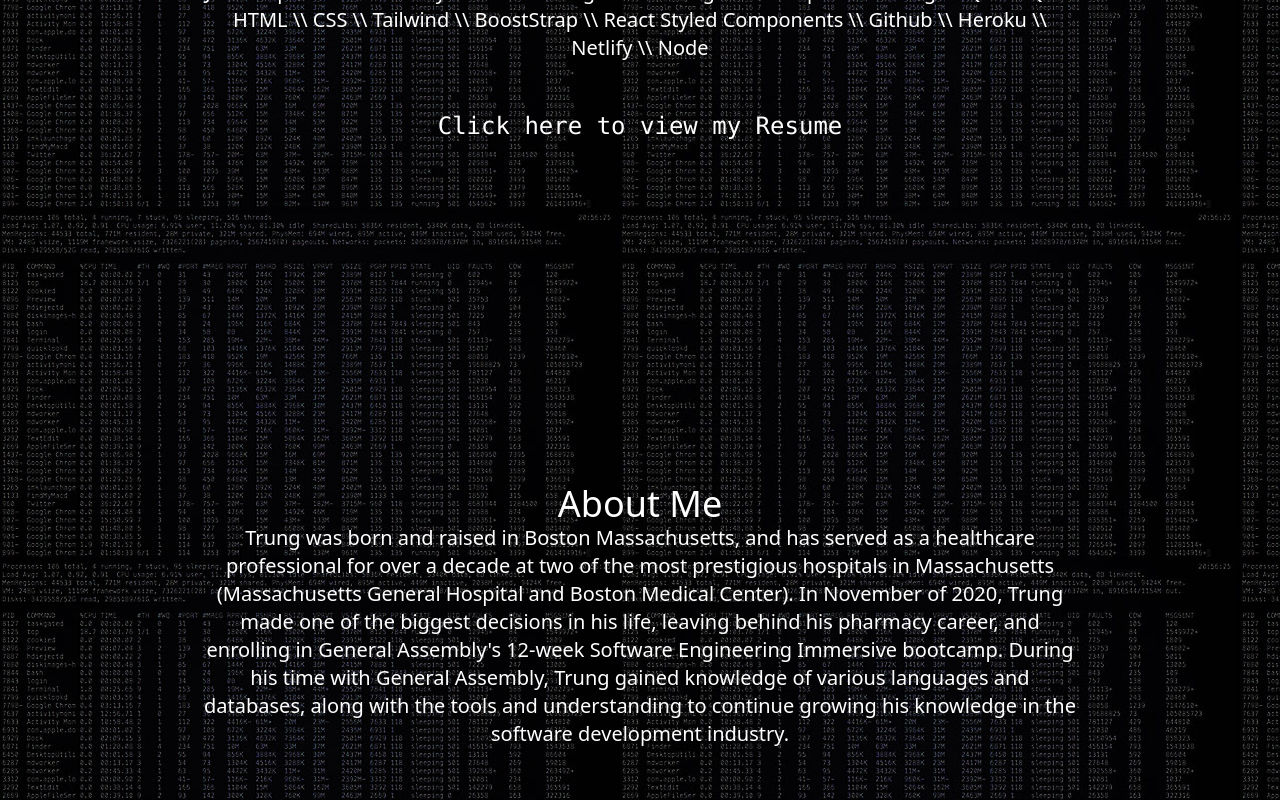
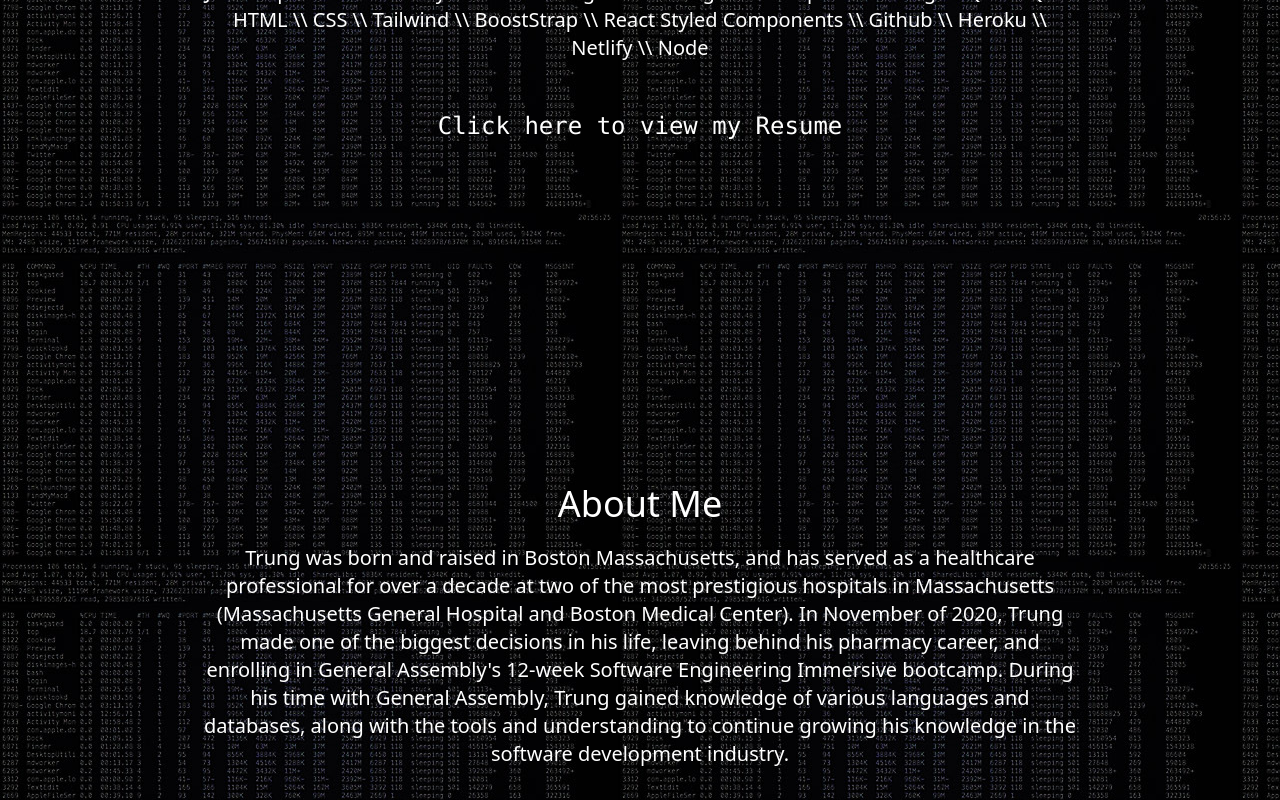
Before and after one commit to tdiec00/portfolio, a React (Create React App) app in the folder client/: page / in a window 1280 px wide. Shown: the part 1532-2332 px from the top of the page. Built offline with nearby package versions, Linux system fonts and the light colour scheme.

Commit message:
padding adjustment

```diff
--- a/client/src/Screens/aboutMePage/AboutMePage.jsx
+++ b/client/src/Screens/aboutMePage/AboutMePage.jsx
@@ -1,7 +1,7 @@
 export default function AboutMePage() {
   return (
     <div id="about" className=" text-white text-lg md:text-xl text-center flex flex-col justify-center h-3/4">
-      <h1 className="text-xl md:text-4xl ">About Me</h1>
+      <h1 className="text-2xl md:text-4xl  pb-5">About Me</h1>
       <div className=" flex flex-wrap break-normal">
         <p className="pl-6 pr-6 break-normal md:mx-44 pb-10 mb-20">
           Trung was born and raised in Boston Massachusetts, and has served as a healthcare professional for over a decade at two of the most prestigious hospitals in Massachusetts (Massachusetts
```
